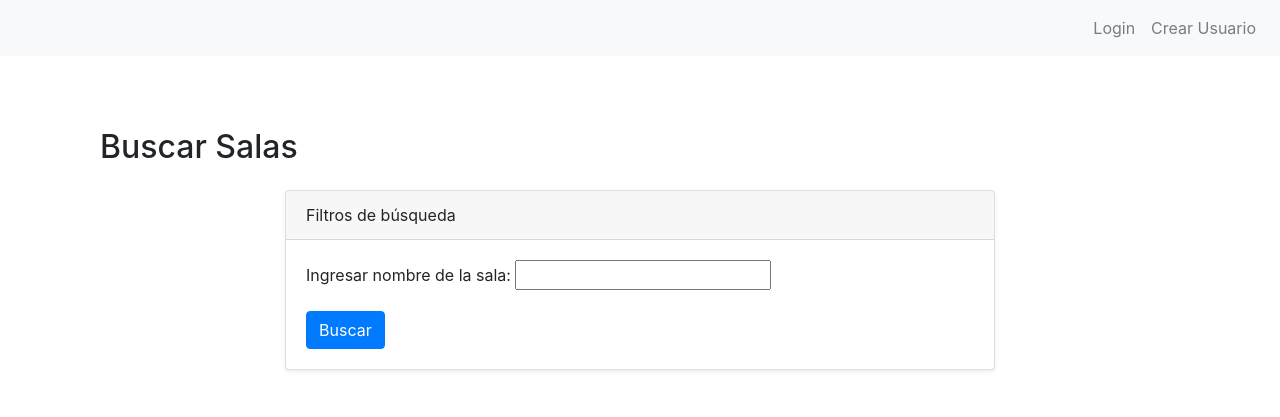
After one commit to mativazq/trabajo_final_vazquez, a Django app: page /bookings/sala/buscar in a window 1280 px wide. The commit adds this page. Shown: the top 417 px of the page. Run offline with Django 5.2, Linux system fonts and the light colour scheme; some libraries are stand-ins or nearby versions.

Commit message:
mas cosas

```diff
--- a/bookings/templates/bookings/base.html
+++ b/bookings/templates/bookings/base.html
@@ -34,7 +34,7 @@
                 <div class="dropdown-menu" aria-labelledby="navbarDropdownMenuLinkSala">
                     <a class="dropdown-item" href="{% url 'sala-list' %}">Todas las Salas</a>
                     <a class="dropdown-item" href="{% url 'sala-create' %}">Crear Sala</a>
-                    <a class="dropdown-item" href="{& url 'sala-buscar' &}">Buscar Sala</a>
+                    <a class="dropdown-item" href="{% url 'sala-buscar' %}">Buscar Sala</a>
                 </div>
             </li>
         </ul>
--- /dev/null
+++ b/bookings/templates/bookings/form_search.html
@@ -0,0 +1,27 @@
+{% extends 'bookings/base.html' %}
+
+{% block title %}Buscar Salas{% endblock %}
+
+{% block content %}
+<section class="py-5">
+    <div class="container">
+        <h2 class="mb-4">Buscar Salas</h2>
+        <div class="row">
+            <div class="col-lg-8 mx-auto">
+                <div class="card shadow-sm">
+                    <div class="card-header">
+                        Filtros de búsqueda
+                    </div>
+                    <div class="card-body">
+                        <form method="POST">  <!-- Pablo notó esto !! -->
+                            {% csrf_token %}  <!-- CSRF Token added here -->
+                            {{ search_form.as_p }}  <!-- ----------------------------------- Pablo notó esto !! -->
+                            <button type="buscar" class="btn btn-primary">Buscar</button>
+                        </form>
+                    </div>
+                </div>
+            </div>
+        </div>
+    </div>
+</section>
+{% endblock %}
--- a/bookings/urls.py
+++ b/bookings/urls.py
@@ -7,6 +7,7 @@
     SalaDeleteView,
     SalaUpdateView,
     SalaCreateView,
+    sala_search_view,
     user_login_view,
     user_logout_view,
     UserUpdateView,
@@ -23,6 +24,7 @@
     path('sala/<int:pk>/detail/', SalaDetailView.as_view(), name='sala-detail'),
     path('sala/<int:pk>/delete/', SalaDeleteView.as_view(), name='sala-delete'),
     path('sala/<int:pk>/update/', SalaUpdateView.as_view(), name='sala-update'),
+    path('sala/buscar', sala_search_view, name="sala-buscar"),
     path("login/", user_login_view, name="login"),
     path("logout/", user_logout_view, name="logout"),
     path('editar-perfil/', UserUpdateView.as_view(), name='editar-perfil'),
--- a/bookings/views.py
+++ b/bookings/views.py
@@ -13,6 +13,7 @@
 )
 
 from .models import Sala, Reserva
+from .forms import SalaSearchForm
 
 
 # Create your views here.
```
